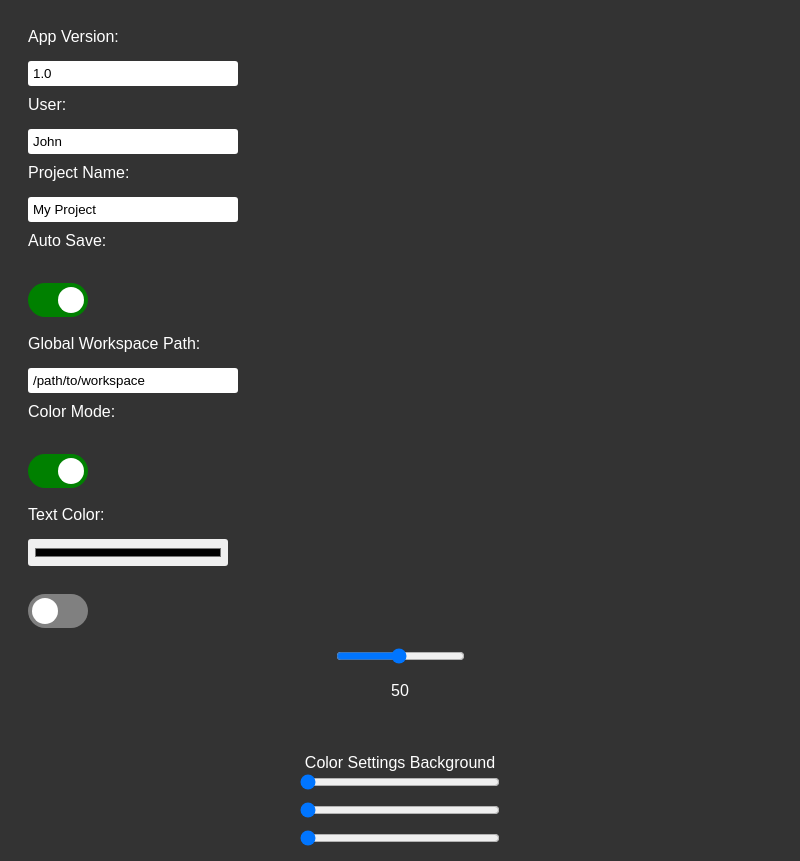
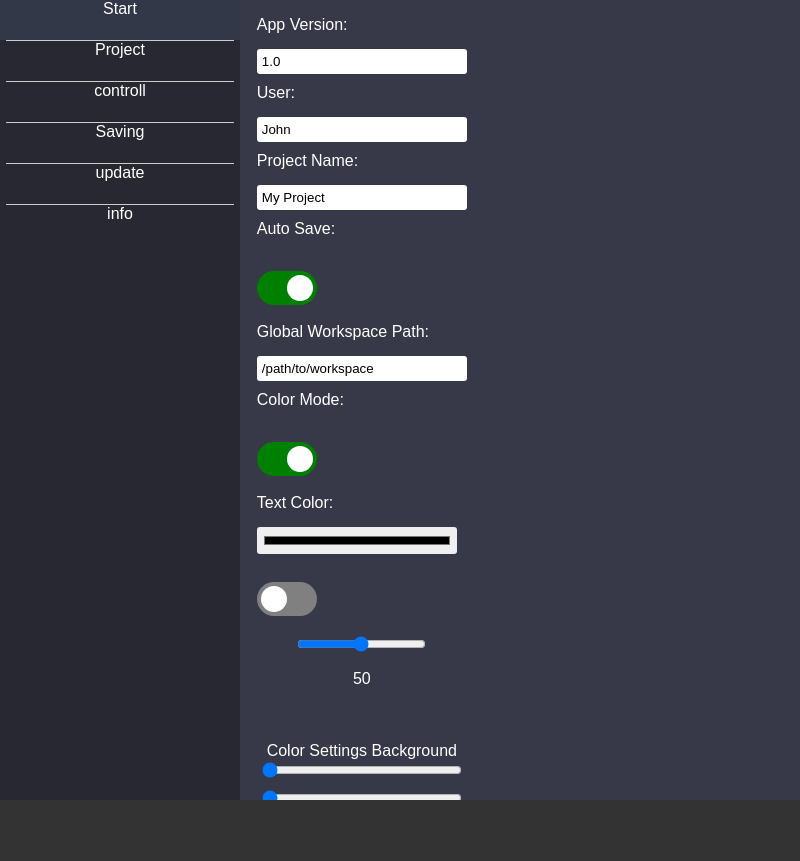
Before and after one commit to C-L-O-E/GraphIT, an Electron app: page src/settings/settings.html in a window 800 px wide. Shown: the top 861 px of the page. After the commit the page ends 800 px from the top, so only its background shows below. Drawn offline with Linux system fonts and the light colour scheme.

Commit message:
Update Settings
Settings Update

```diff
--- a/src/settings/settings.html
+++ b/src/settings/settings.html
@@ -10,8 +10,24 @@
 <body>
 
 
+  <div id="sidebar">
+    <div class="menuebox" id="startpageLBN">Start</div>
+    <hr>
+    <div class="menuebox" id="projectPageLBN">Project</div>
+    <hr>
+    <div class="menuebox" id="collorLBN">controll</div>
+    <hr>
+    <div class="menuebox" id="savingLBN">Saving</div>
+    <hr>
+    <div class="menuebox" id="updateLBN">update</div>
+    <hr>
+    <div class="menuebox" id="infoLBN">info</div>
+  </div>
 
 
+  <div id="mainContainer">
+    <div id="contentContainer">
+      <div id="StartPage">
           <label for="app-version">App Version:</label>
         <input type="text" id="app-version" value="1.0">
         <br>
@@ -58,6 +74,24 @@
                 <input type="range" min="0" max="255" value="0" class="slider" id="blueSlider">
               </div>
               <div id="colorBox"></div>
+      </div>
+
+      <div id="">
+
+
+      </div>
+
+      <div id="">
+
+
+      </div>
+
+      <div id="">
+
+
+      </div>
+    </div>
+  </div>
 </body>
 <script type="module" src="./settings.js"></script>
 </html>
--- a/src/settings/switch.css
+++ b/src/settings/switch.css
@@ -42,3 +42,53 @@
   .switch input:checked + label:before {
     transform: translateX(26px);
   }
+
+#mainContainer{
+  position: absolute;
+  right: 0px;
+  top: 0px;
+  height: 100%;
+  width: 70%;
+  background-color: rgb(56, 57, 72);
+  overflow-y: auto;
+}
+
+
+#sidebar{
+  position: absolute;
+  left: 0px;
+  top: 0px;
+  width: 30%;
+  height: 100%;
+  background-color: rgb(39, 40, 49);
+  border-right: 1px solid rgb(255, 255, 255);
+}
+
+#contentContainer{
+  position:absolute;
+  left: 3%;
+  top: 2%;
+}
+
+#sidebar hr {
+  border: none;
+  height: 1px;
+  background-color: #ccc;
+  margin:  auto;
+  width: 95%;
+}
+
+.menuebox{
+  text-align: center;
+  height: 40px;
+  font-family: Arial, Helvetica, sans-serif;
+}
+
+
+.menuebox:hover{
+  background-color: rgb(50, 56, 71);;
+}
+
+.menuebox:focus{
+  background-color: rgb(50, 56, 71);;
+}
```
Lines whose indentation alone changed are shown as unchanged.
